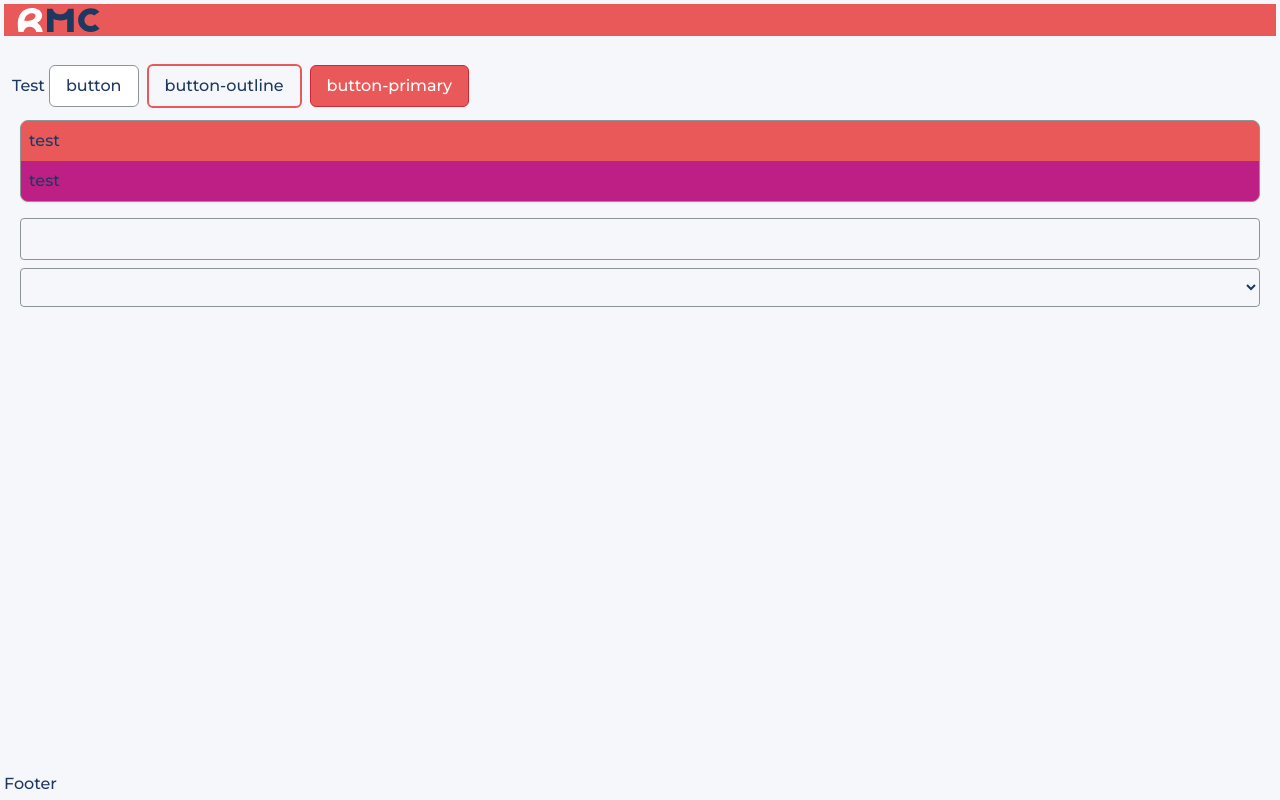
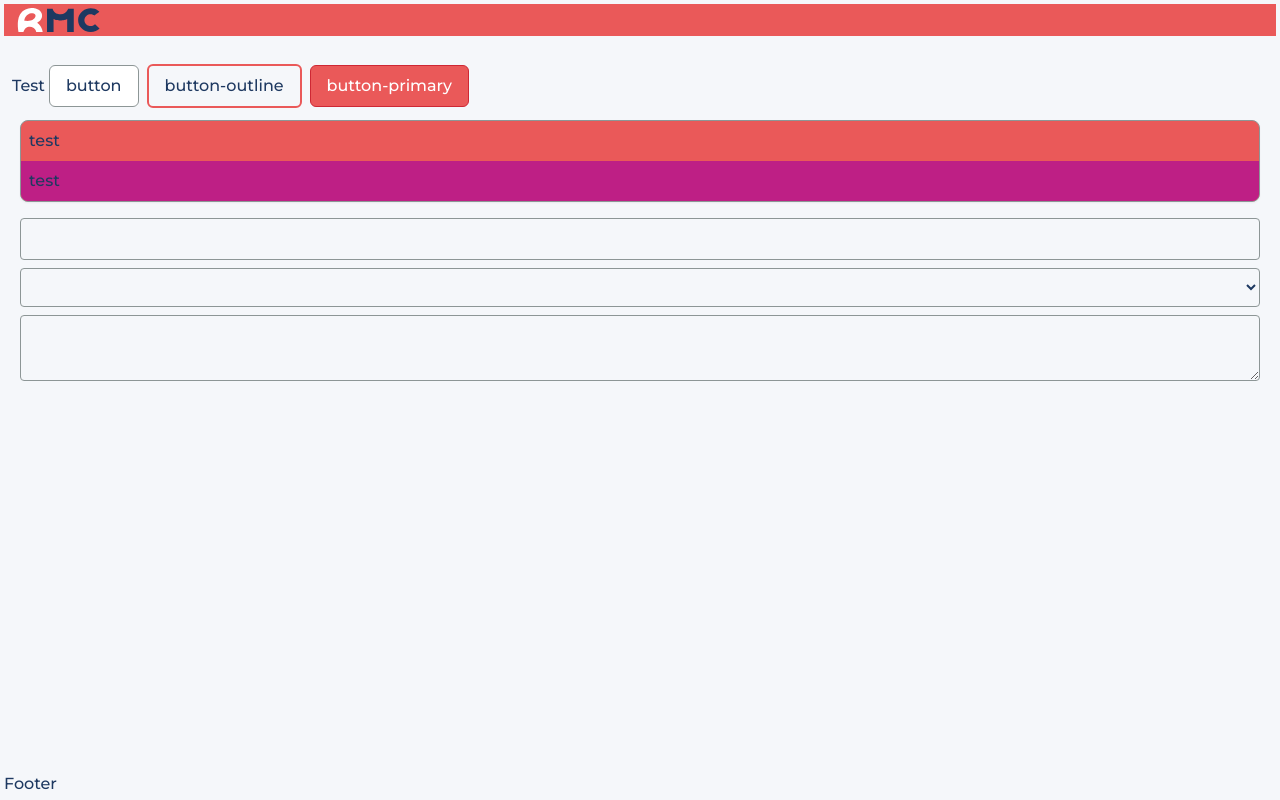
Before and after one commit to HapaxPablo/new_lk, a Next.js app: page / in a window 1280 px wide. Built offline with nearby package versions, Linux system fonts and the light colour scheme.

Commit message:
Edit page.tsx

```diff
--- a/app/page.tsx
+++ b/app/page.tsx
@@ -13,6 +13,7 @@ export default function Home() {
       <div className="p-2 flex flex-col gap-2">
         <input className="input" />
         <select className="select" />
+        <textarea className="textarea" />
       </div>
     </div>
   )
```
